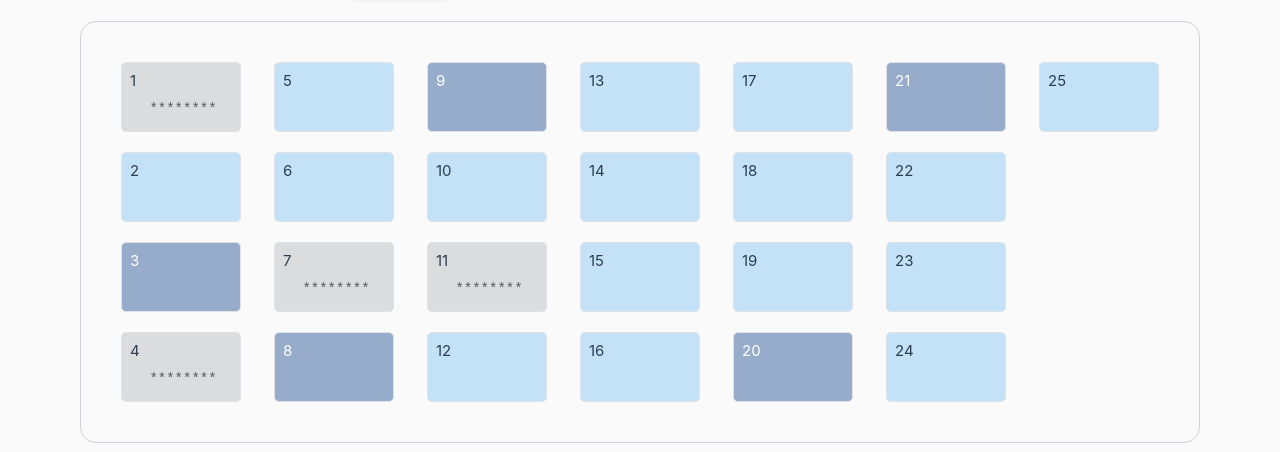
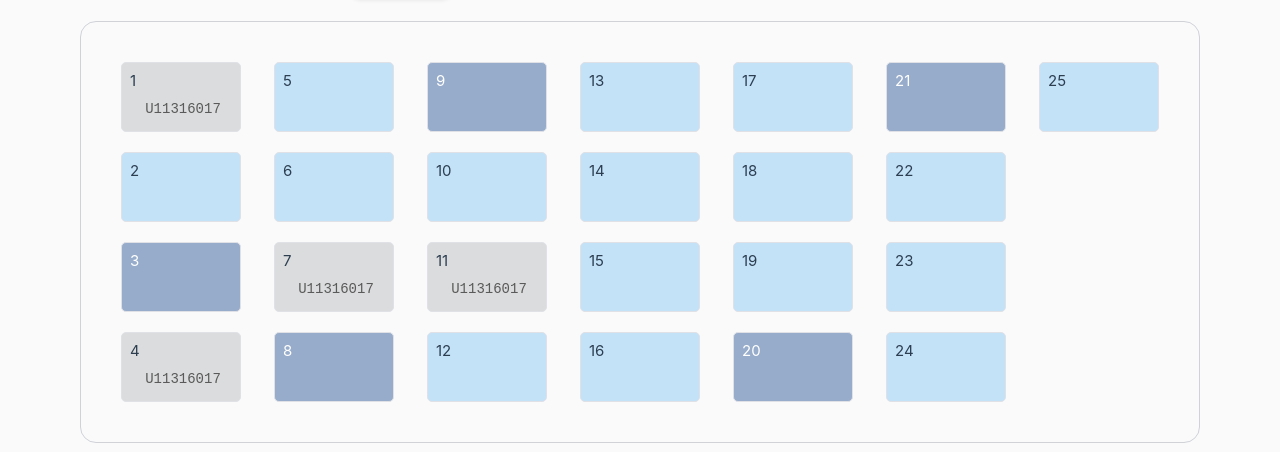
Before and after one commit to UTCS-G505/Locker-borrow-system-Frontend, a Vue app: page /apply in a window 1280 px wide. Shown: the part 340-792 px from the top of the page. Built offline with nearby package versions, Linux system fonts and the light colour scheme.

Commit message:
fix: 將三四年級的櫃子位置修改為現實位置

```diff
--- a/src/components/LockerStatus.vue
+++ b/src/components/LockerStatus.vue
@@ -3,26 +3,30 @@
   <div class="container">
     <div class="locker-grid">
       <div
-        v-for="locker in lockers"
-        :key="locker.id"
+        v-for="(locker, index) in lockers"
+        :key="locker?.id || 'empty-' + index"
         class="locker"
         :class="{
-          borrowed: locker.isBorrowed,
-          reviewed: locker.isReviewed,
-          selectable: !locker.isBorrowed && !locker.isReviewed,
-          hovered: hoverId === locker.id && !locker.isBorrowed &&!locker.isReviewed,
+          borrowed: locker?.isBorrowed,
+          reviewed: locker?.isReviewed,
+          selectable: locker && !locker.isBorrowed && !locker.isReviewed,
+          hovered: locker && hoverId === locker.id && !locker.isBorrowed && !locker.isReviewed,
+          empty: !locker,
         }"
-        @mouseenter="hoverId = locker.id"
+        @mouseenter="locker && (hoverId = locker.id)"
         @mouseleave="hoverId = null"
-        @click="!locker.isBorrowed &&!locker.isReviewed && $emit('select', locker)"
+        @click="locker && !locker.isBorrowed && !locker.isReviewed && $emit('select', locker)"
       >
-        <div class="locker-content">
-          <div class="locker-name">{{ locker.name }}</div>
-          <div v-if="locker.isBorrowed" class="locker-code">
-            {{ locker.code || '********' }}
+        <template v-if="locker">
+          <div class="locker-content">
+            <div class="locker-name">{{ locker.name }}</div>
+            <div v-if="locker.isBorrowed" class="locker-code">
+              {{ locker.code || 'U11316017' }}
+            </div>
           </div>
-        </div>
+        </template>
       </div>
+
     </div>
   </div>
 </template>
@@ -93,6 +97,11 @@
     height: 100%;
   }
 
+  .locker.empty {
+    visibility: hidden;
+  }
+
+
 
   /* 中間顯示 locker.code（限已借用） */
   .locker-code {
--- a/src/views/ApplyView.vue
+++ b/src/views/ApplyView.vue
@@ -98,10 +98,33 @@
   watch(selectedGrade, (newGrade) => {
     lockers.value = generateLockersByGrade(newGrade)
   })
+
   function generateLockersByGrade(grade) {
-    const base = { '一年級': 1, '二年級': 26, '三年級': 51, '四年級': 76 }[grade] || 1
-    return Array.from({ length: 25 }, (_, i) => {
-      const id = base + i
+    let lockers = []
+
+    if (grade === '一年級') {
+      lockers = generateLockerRange(1, 25)
+    } else if (grade === '二年級') {
+      lockers = generateLockerRange(26, 25)
+    } else if (grade === '三年級') {
+
+      // 加兩個空白（用 null 或自訂字段）
+      lockers.push(null)
+      lockers.push(null)
+      // 再加特殊 2 個
+      lockers = lockers.concat(generateLockerRange(75, 2))
+      // 加正常 24 個
+      lockers = lockers.concat(generateLockerRange(51, 24))
+    } else if (grade === '四年級') {
+      lockers = generateLockerRange(77, 24)
+    }
+
+    return lockers
+  }
+
+  function generateLockerRange(startId, count) {
+    return Array.from({ length: count }, (_, i) => {
+      const id = startId + i
       return {
         id,
         name: `${id}`,
@@ -110,6 +133,11 @@
       }
     })
   }
+
+
+
+
+
 </script>
 
 <style scoped>
```
